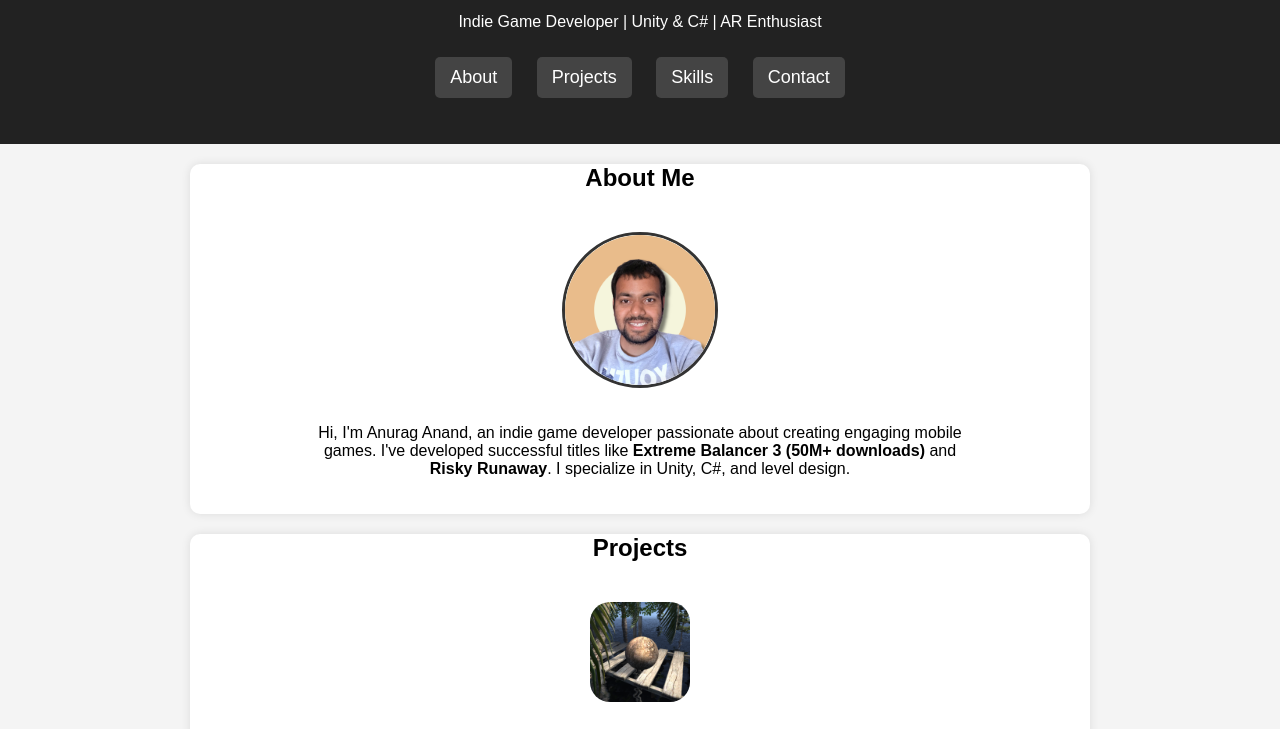
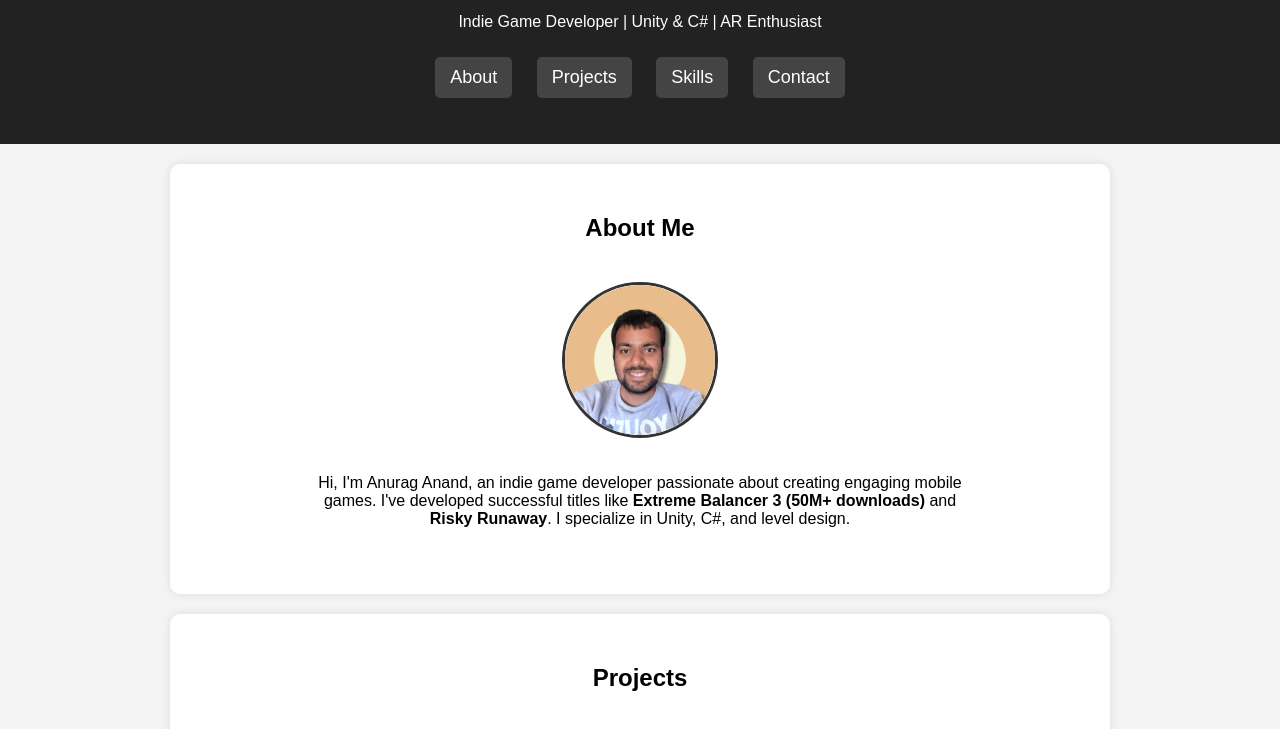
Before and after one commit to anurag-anand123/portfolio, a plain HTML site: page index.html in a window 1280 px wide. Shown: the part 60-789 px from the top of the page. Drawn offline with Linux system fonts and the light colour scheme.

Commit message:
Update index.html

```diff
--- a/index.html
+++ b/index.html
@@ -78,7 +78,7 @@
 
         /* Sections */
         section {
-            padding: 0px 0px;
+            padding: 30px 20px;
             background: white;
             margin: 20px auto;
             border-radius: 10px;
```
